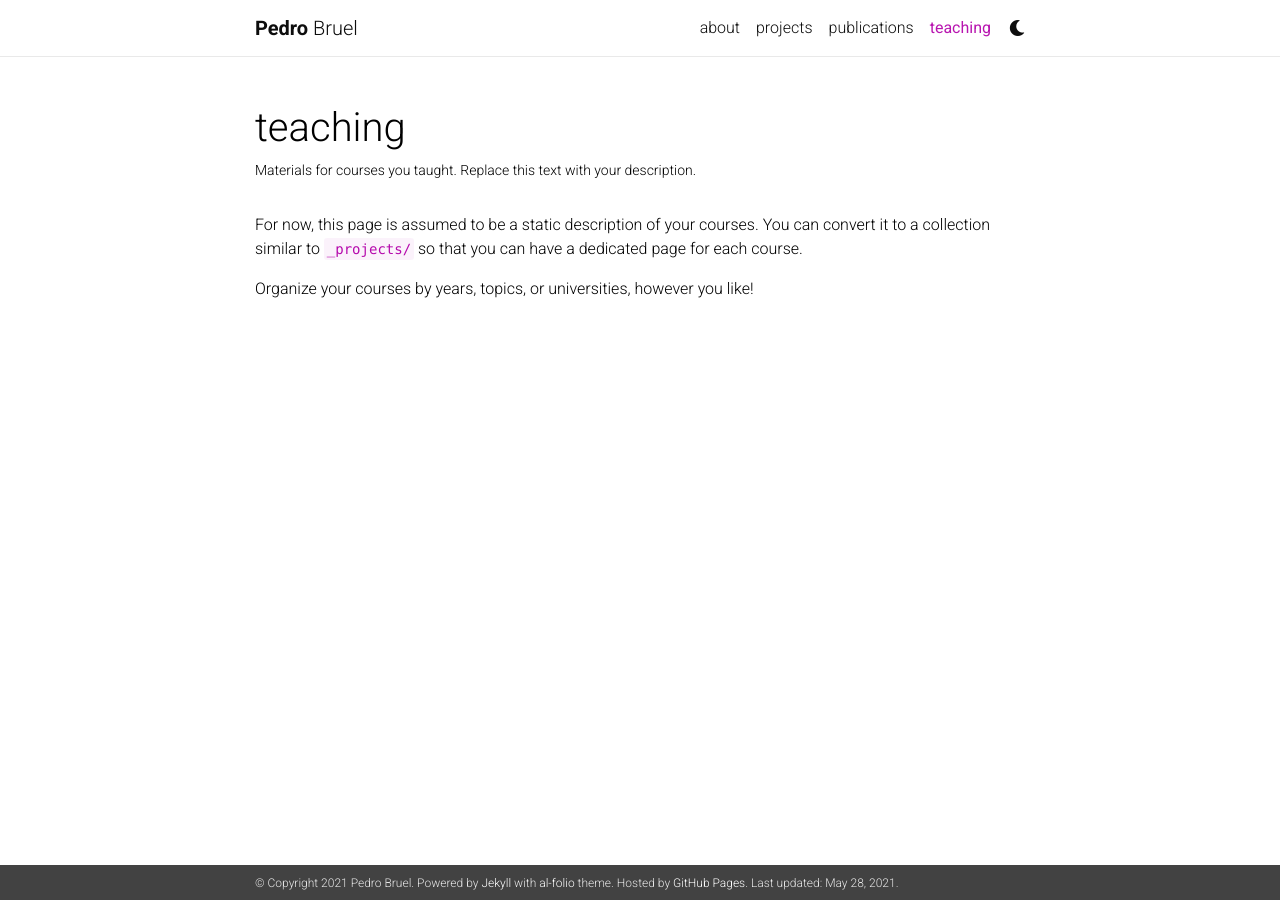
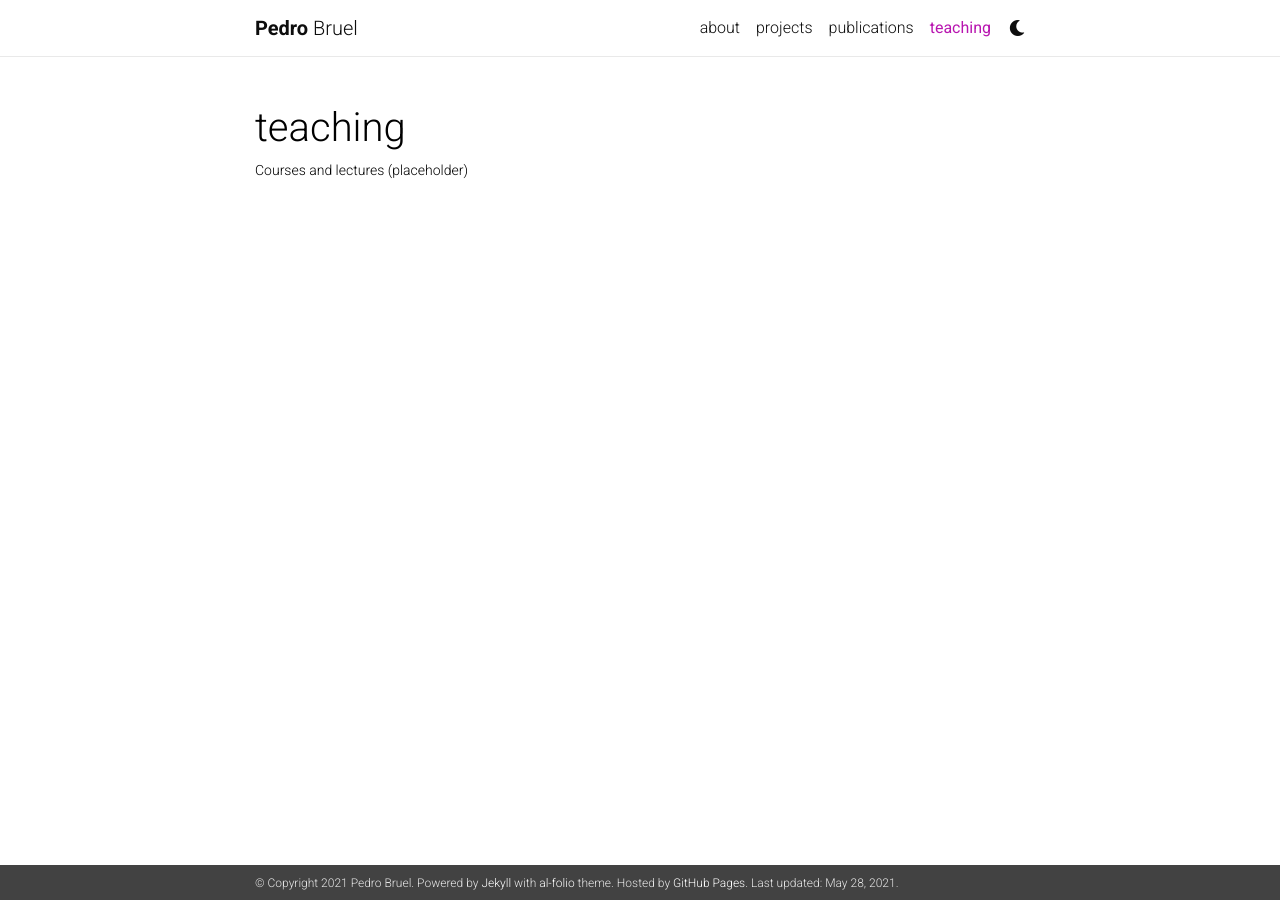
Before and after one commit to phrb/phrb.github.io, a Jekyll site: the page built from _pages/teaching.md, in a window 1280 px wide. Built offline with Jekyll 4.4.1, drawn with Linux system fonts in a browser that asks for light colours; nearby versions of some CDN libraries; a style sheet for code colours, icons or effects is not loaded.

Commit message:
Edit placeholder pages

```diff
--- a/_pages/teaching.md
+++ b/_pages/teaching.md
@@ -2,10 +2,6 @@
 layout: page
 permalink: /teaching/
 title: teaching
-description: Materials for courses you taught. Replace this text with your description.
+description: Courses and lectures (placeholder)
 nav: true
 ---
-
-For now, this page is assumed to be a static description of your courses. You can convert it to a collection similar to `_projects/` so that you can have a dedicated page for each course.
-
-Organize your courses by years, topics, or universities, however you like!
```
Also changed, not shown: _pages/projects.md (+2 -2 lines), _pages/publications.md (+1 -1 lines).
